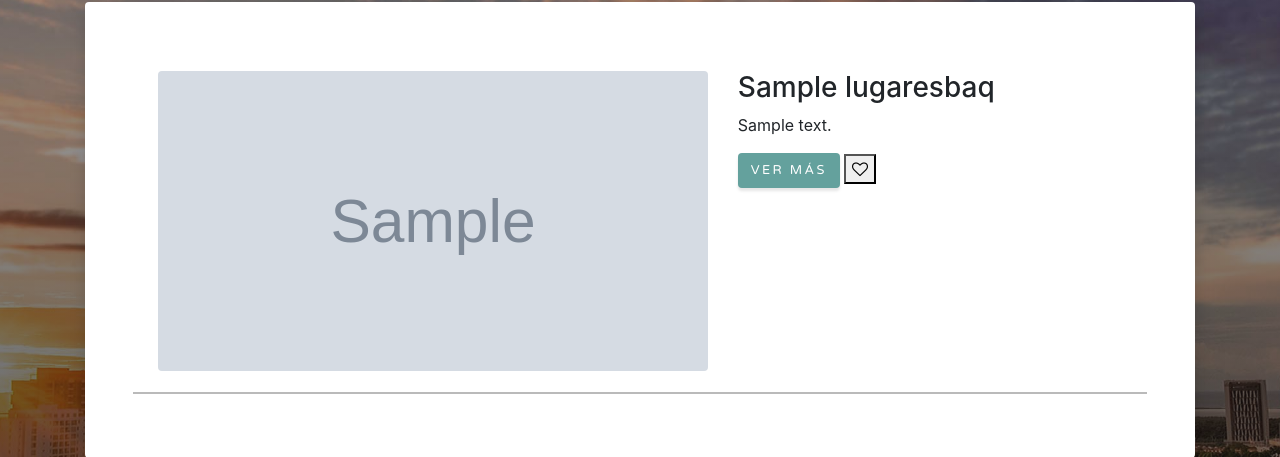
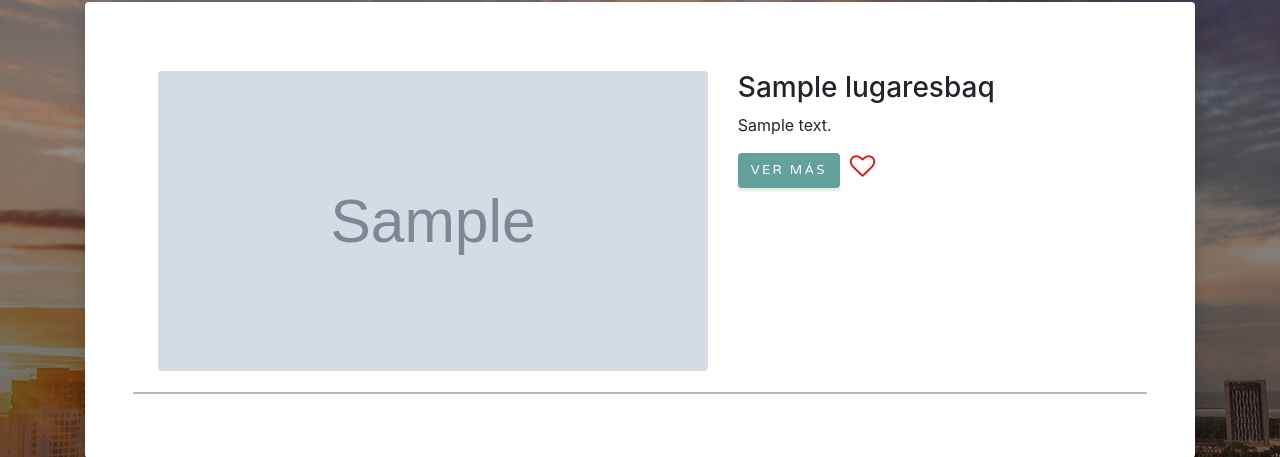
Before and after one commit to vluribe/TUPLANBAQ, a PHP site: page /ConDinero.php in a window 1280 px wide. Shown: the part 190-647 px from the top of the page. Run offline with PHP 8.4, Linux system fonts and the light colour scheme; tables that the repository leaves empty or names only in its code hold one stand-in row (values such as "Sample post"); grey boxes marked "Sample" are stand-in pictures; data that the repository does not hold is empty.

Commit message:
corregido favoritos

```diff
--- a/ConDinero.php
+++ b/ConDinero.php
@@ -144,9 +144,9 @@ include('conexiongen.php');
 
                 if($resultado2->num_rows>0){
 
-               echo  '<button class="place" value="'.$row["ID_lugar"].'" > <i class="heart fa fa-heart"></i></button></div> </div>  <hr>';
+               echo  '<button style="border: none;  background-color: white;" class="place" value="'.$row["ID_lugar"].'" > <i class="heart fa fa-heart" style="font-size: 25px; color:red;"></i></button></div> </div>  <hr>';
                 }else{
-                    echo  '<button class="place" value="'.$row["ID_lugar"].'" > <i class="heart fa fa-heart-o"></i></button></div> </div>  <hr>';
+                    echo  '<button style="border: none;  background-color: white;"  class="place" value="'.$row["ID_lugar"].'" > <i class="heart fa fa-heart-o" style="font-size: 25px; color:red;"></i></button></div> </div>  <hr>';
 
                 }
 
--- a/css/style.css
+++ b/css/style.css
@@ -263,6 +263,16 @@ a:focus, a:hover {
 
 }
 
+.fa-heart  {
+  font-size: 50px !important;
+  cursor: pointer;
+  user-select: none;
+}
+
+.fa :hover {
+  color: darkblue;
+}
+
 @-webkit-keyframes animateLove {
    0% { background-position: 0px 0px; }
    100% { background-position: -2800px 0px; }
@@ -278,6 +288,10 @@ hr {
 
 
 }
+button{
+    border: none;
+    background-color: white;
+}
 
 footer {
   padding: 5rem 0;
```
